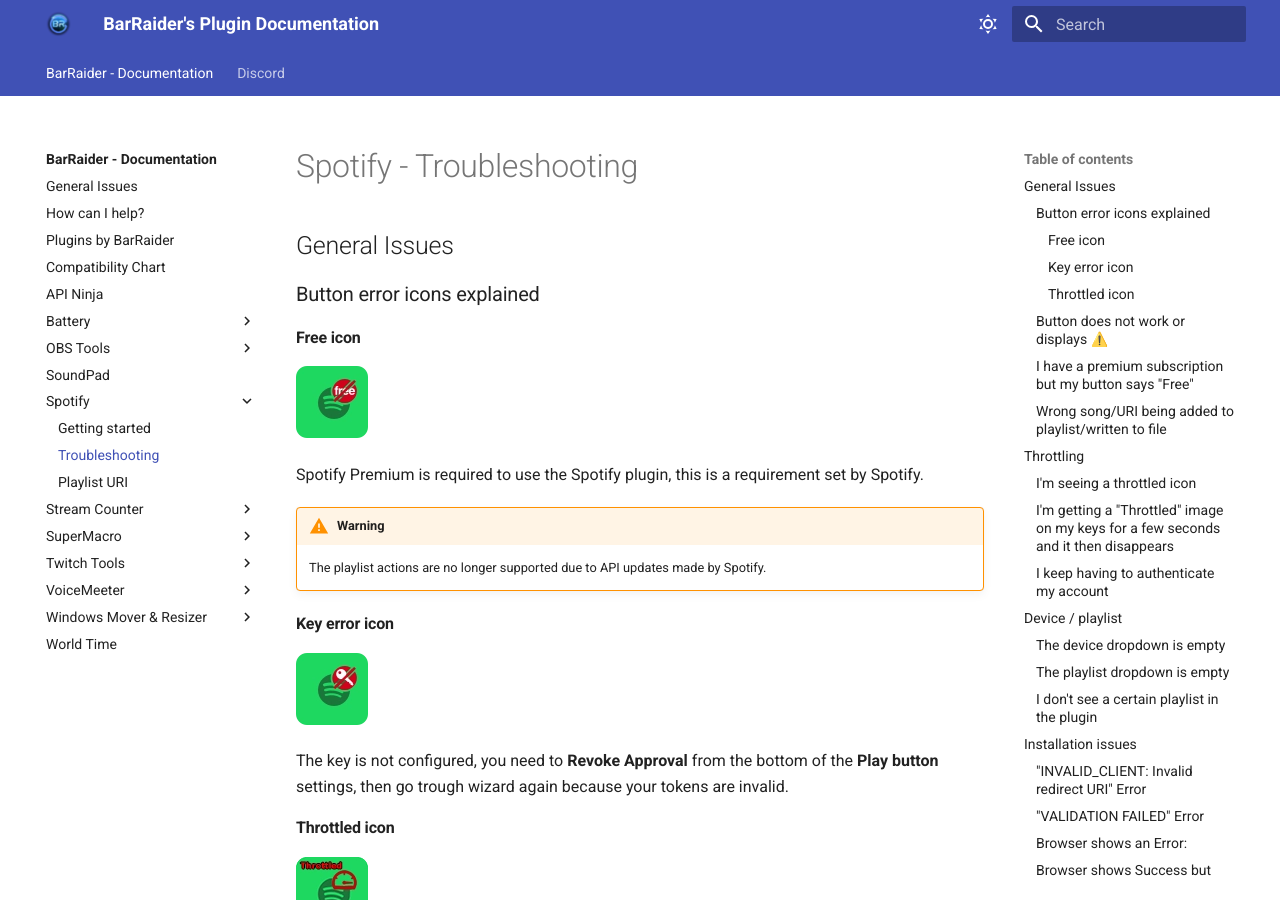
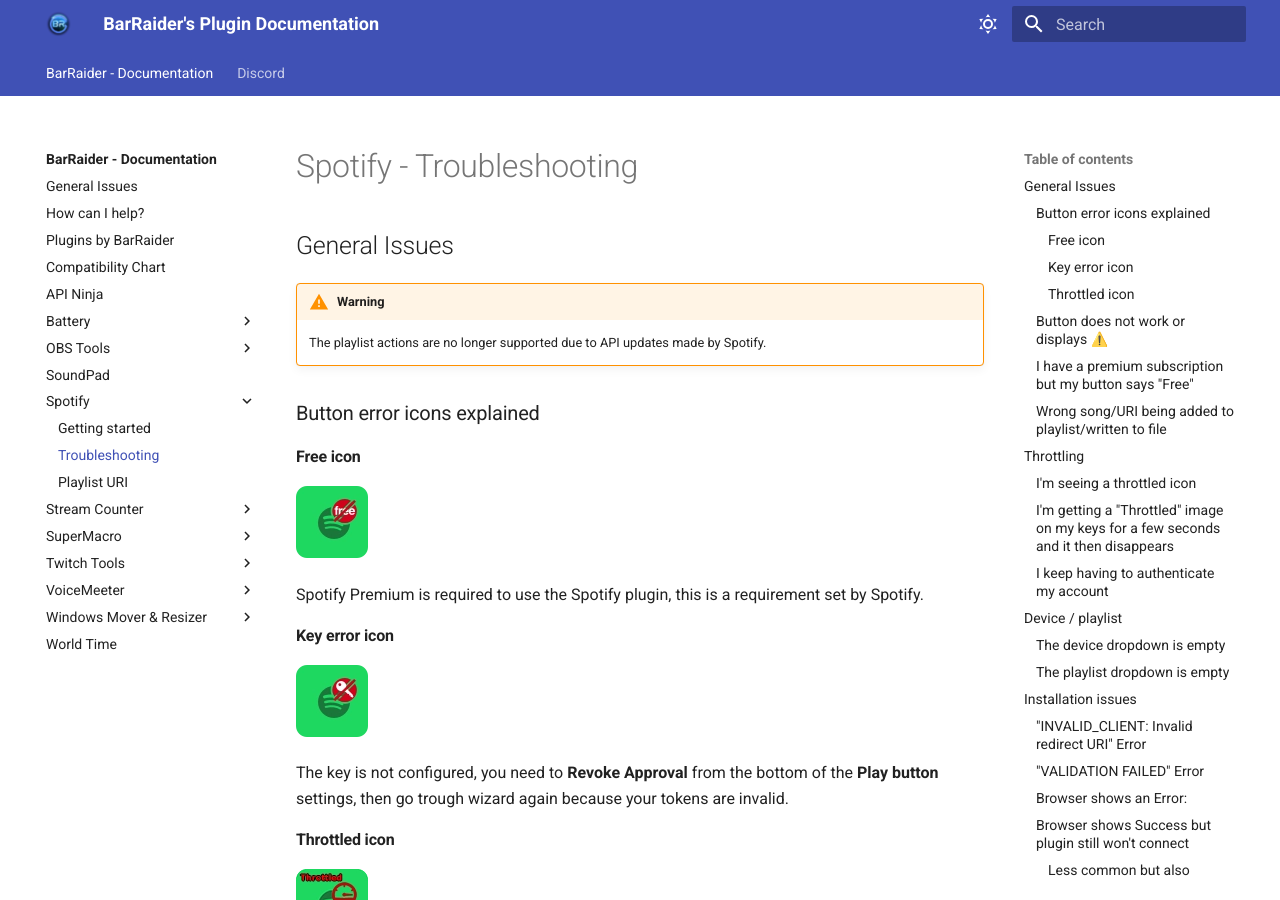
Before and after one commit to BarRaiders/barraiders.github.io, an MkDocs documentation site: the page built from docs/faqs/spotify/troubleshooting.md, in a window 1280 px wide and 900 px high. Built offline with MkDocs 1.6.1 and Material for MkDocs 9.7.7, drawn with Linux system fonts in a browser that asks for light colours; comment, search, counter and statistics services are not loaded; some of the changed text lies outside the part shown.

Commit message:
Minor changes to Spotify Troubleshooting

```diff
--- a/docs/faqs/spotify/troubleshooting.md
+++ b/docs/faqs/spotify/troubleshooting.md
@@ -7,16 +7,16 @@
 
 ## General Issues
 
+!!! warning
+
+    The playlist actions are no longer supported due to API updates made by Spotify.
+
 ### Button error icons explained
 
 #### Free icon
 ![Free Icon](img/spotify_free.webp)
 
 Spotify Premium is required to use the Spotify plugin, this is a requirement set by Spotify.
-
-!!! warning
-
-    The playlist actions are no longer supported due to API updates made by Spotify.
 
 #### Key error icon
 ![Key Icon](img/key.webp)
@@ -75,9 +75,6 @@
 ### The playlist dropdown is empty
 Due to API updates from Spotify we are no longer able to support the playlist actions. We recommend using the **Play URI** action instead.
 
-### I don't see a certain playlist in the plugin
-Due to API updates from Spotify we are no longer able to support the playlist actions. We recommend using the **Play URI** action instead.
-
 ## Installation issues
 ### "INVALID_CLIENT: Invalid redirect URI" Error
 You have done step **5 & 6** incorrectly in [getting started](../getting-started/#step-5).
```
